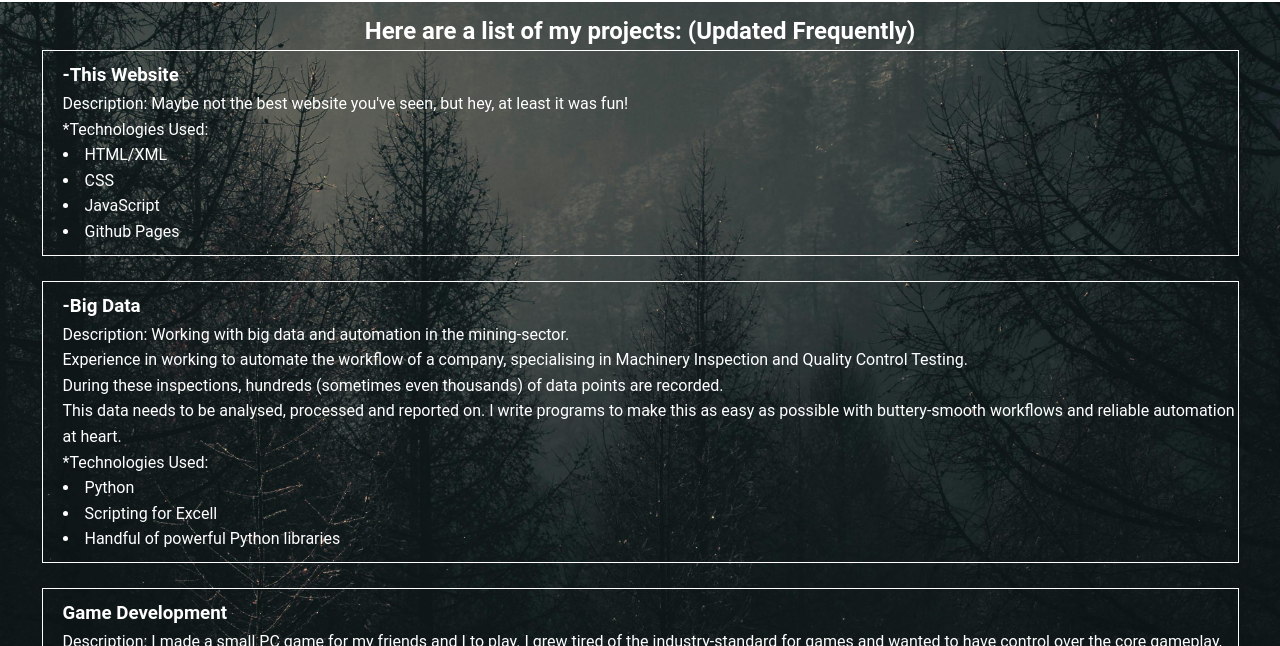
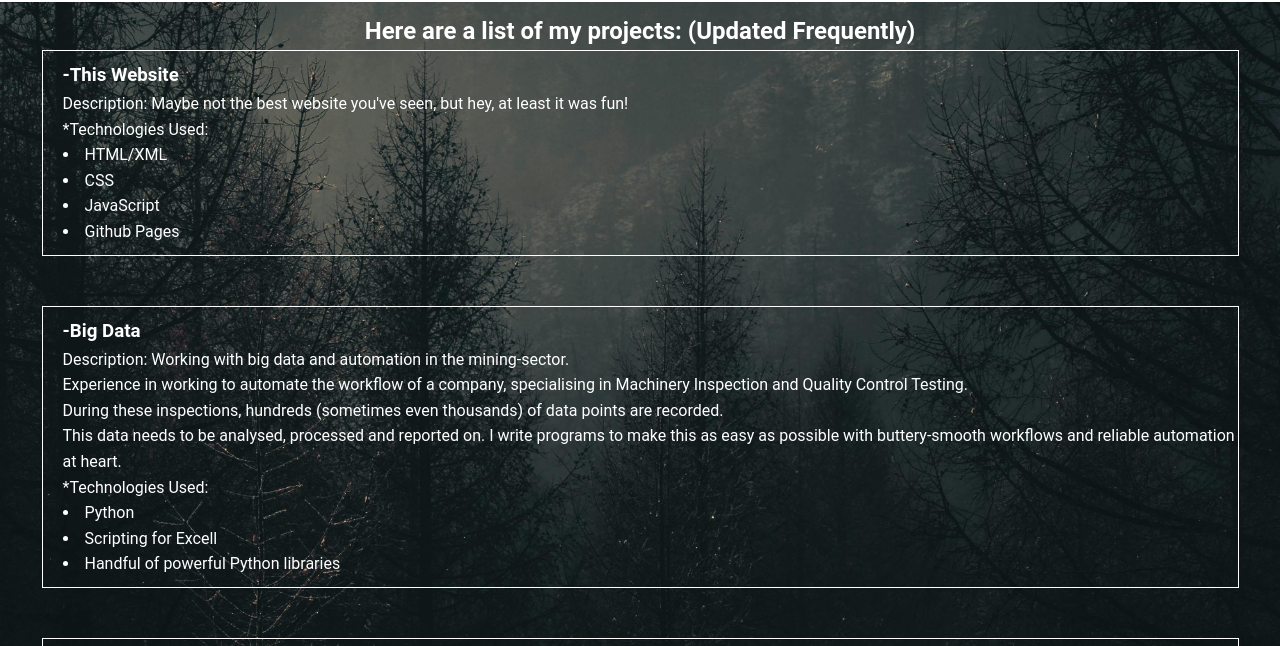
Before and after one commit to Osvosloo/website, a plain HTML site: page projects_page.html in a window 1280 px wide. Shown: the part 77-723 px from the top of the page. Drawn offline with Linux system fonts and the light colour scheme.

Commit message:
website update v1.3

```diff
--- a/styles.css
+++ b/styles.css
@@ -120,7 +120,7 @@ footer {
     padding-top: 10px;
     padding-bottom: 10px;
     box-sizing: border-box; /* Include padding and border in the width */
-    margin-bottom: 25px;
+    margin-bottom: 50px;
 }
 .hobbies {
     padding-left: 20px;
```
